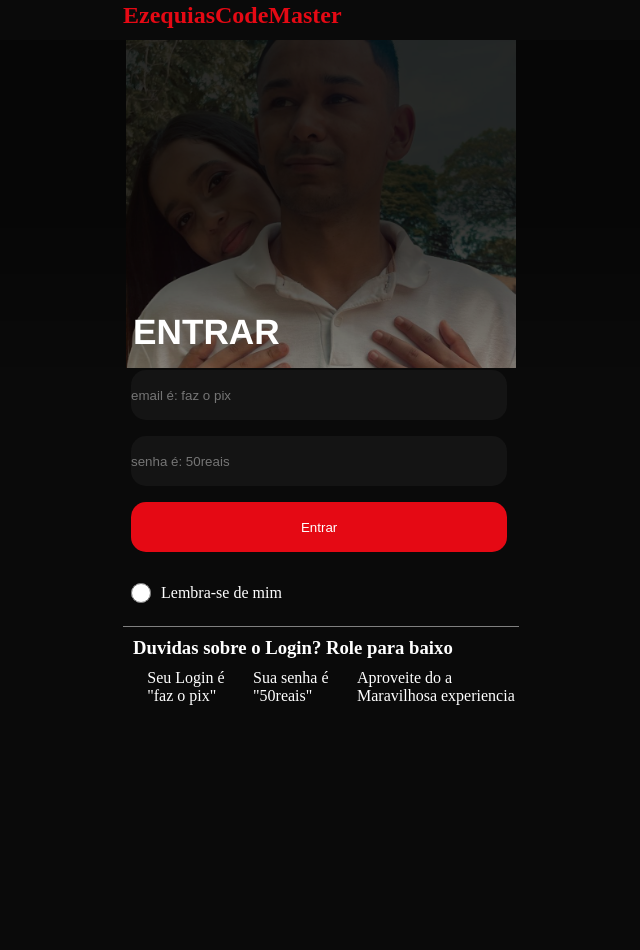
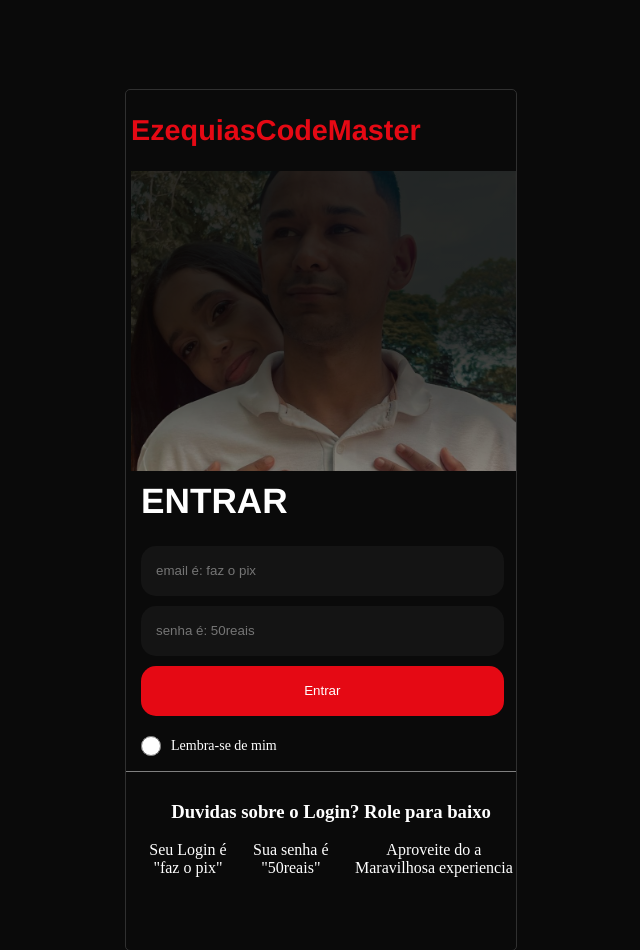
Before and after one commit to EzequiasCodeMaster/ezequias-desenvolverdor-web, a plain HTML site: page login.html in a window 1280 px wide. Shown: the whole page, without its empty margins (319-959 px from the left). Before the commit the page ends 832 px from the top, so only its background shows below. Drawn offline with Linux system fonts and the light colour scheme.

Commit message:
login pronto

```diff
--- a/login.css
+++ b/login.css
@@ -1,109 +1,117 @@
-:root {
-    --netflix-black: #141414; /* Fundo preto característico da Netflix */
-    --netflix-red: #e50914; /* Vermelho oficial da Netflix */
-    --netflix-white: #ffffff; /* Branco para texto e contraste */
-    --netflix-gray: #808080; /* Cinza para textos secundários */
-    --netflix-dark-gray: #303030; /* Cinza escuro para menus e navegação */
-    --highlight-yellow: #ffd700; /* Amarelo para destaques ou notificações */
-    --highlight-blue: #0073e6; /* Azul claro para alguns botões e indicações */
-    --highlight-green: #00c7b1; /* Verde para ícones de disponibilidade ou sucesso */
-    --highlight-purple: #8d3fd6; /* Roxo, frequentemente usado em banners */
+
+
+::-webkit-scrollbar{
+    display: none;
 }
 
-* {
-    margin: 0px;
-    padding: 0px;
-}
 body {
     display: flex;
     justify-content: center;
-    width: 100dvw;
-    height: 100dvh;
+    align-items: center; /* Alinha o conteúdo verticalmente no centro da página */
+    width: 100vw;
+    height: 100vh;
     background-color: #000000f5;
+    margin: 0;
+    padding: 0;
+    overflow-x: hidden;
 }
 
 section {
     width: 396px;
-    height: 830px;
-    margin-top:2px;
-
+    height: auto;
+    margin-top: 2px;
     border-radius: 5px;
-
+    overflow: hidden; /* Garante que a imagem de fundo não ultrapasse o container */
 }
 
 .letrassup {
     width: 100%;
     height: 300px;
     color: #e50914;
+    position: relative; /* Torna o container pai relativo para controle de posição */
+    display: flex;
+    align-items: center; /* Centraliza verticalmente o texto */
+    justify-content: center; /* Centraliza horizontalmente o texto */
 }
 
 .letrassup::before {
-    content: ""; /* Necessário para o pseudo-elemento aparecer */
+    content: "";
     position: absolute;
-    top: 5%;
+    top: 0;
     left: 0;
     right: 0;
-    bottom: 54%;
+    bottom: 0;
     background: linear-gradient(to bottom, rgba(0, 0, 0, 0.7) 50%, rgba(0, 0, 0, 0)), url(imagens/eu.jpg) no-repeat;
     background-position: center top;
-    background-size: 390px auto;
-    opacity: 0.5; /* Controle da opacidade (corrigido para 0.5 em vez de 05) */
-    z-index: -1; /* Coloca a imagem atrás do conteúdo de .letrassup */
-    border-radius: 5px;
+    background-size: cover;
+    opacity: 0.5;
+    z-index: -1;
 }
 
-
+section h1 {
+    font-size: 1.8em;
+    font-family: 'Franklin Gothic Medium', 'Arial Narrow', Arial, sans-serif;
+    color: #e50914;
+    margin-left: 5px;
+}
 
 .formulario h1 {
     font-size: 2.2em;
     font-family: 'Franklin Gothic Medium', 'Arial Narrow', Arial, sans-serif;
-    margin: 10px 10px;
+    margin: 10px 15px;
     color: white;
+    text-align: left; /* Centraliza o título */
 }
 
 form {
     color: white;
+    padding: 10px; /* Adiciona um pouco de espaço interno */
     border-bottom: 1px solid #808080;
-
 }
 
 input {
-    width: 95%;
+    width: 90%;
     height: 50px;
     background-color: #141414;
     color: white;
     border-radius: 15px;
-    border: 0px;
-    margin: 8px;
+    border: none;
+    margin: 5px;
+    padding: 0 15px;
 }
 
 #entrar {
+    width: 98%;
     background-color: #e50914;
     color: #ffffff;
+    cursor: pointer;
 }
 
 #radio {
     width: 20px;
+    height: 20px;
     border-radius: 50%;
     margin-right: 10px;
 }
 
 label {
     display: flex;
-    flex-flow: row;
-    text-align: center;
     align-items: center;
+    font-size: 14px;
+    margin-top: 10px;
 }
 
 .footer {
     width: 100%;
     color: #ffffff;
-    margin: 10px 10px;
+    padding: 10px;
+    text-align: center;
 }
 
 .letraspai {
     display: flex;
-    flex-flow: row nowrap;
+    flex-direction: row;
     justify-content: space-around;
     margin-top: 10px;
+    text-align: center;
 }
--- a/login.html
+++ b/login.html
@@ -5,11 +5,12 @@
     <meta name="viewport" content="width=device-width, initial-scale=1.0">
     <title>Login</title>
     <link rel="stylesheet" href="login.css">
+    <link rel="stylesheet" href="querylogin.css">
 </head>
 <body>
     <section>
+        <h1>EzequiasCodeMaster</h1>
         <div class="letrassup">
-            <h1>EzequiasCodeMaster</h1>
 
         </div>
 
@@ -30,7 +31,7 @@
         <div class="footer">
             <div><h3>Duvidas sobre o Login? Role para baixo</h3></div>
             <div class="letraspai">
-                <div><p>Seu Login é <br>"faz o pix"</p></div>
+                <div>Seu Login é <br>"faz o pix"</div>
                 <div>Sua senha é <br> "50reais"</div>
                 <div>Aproveite do a <br>Maravilhosa experiencia</div>
             </div>
--- /dev/null
+++ b/querylogin.css
@@ -0,0 +1,14 @@
+@media (min-width: 481px) {
+    section {
+        width: 390px;
+        height: 860px;
+        margin-top:240px;
+        border-radius: 5px;
+        border: 1px solid #303030;
+    }
+}
+
+.letrassup::before {
+    background-size: center ;
+    margin-left: 1.3%;
+}
```
